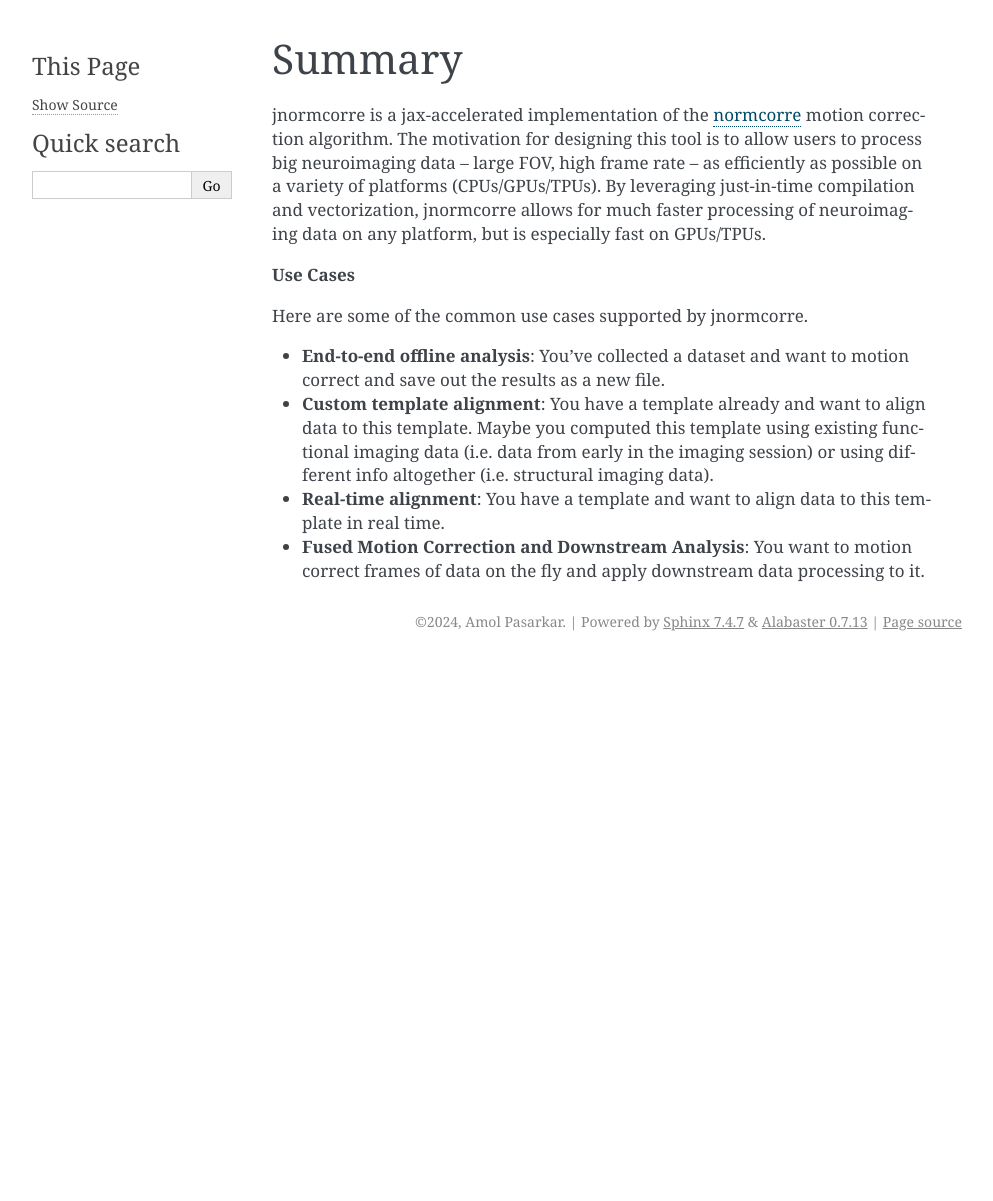
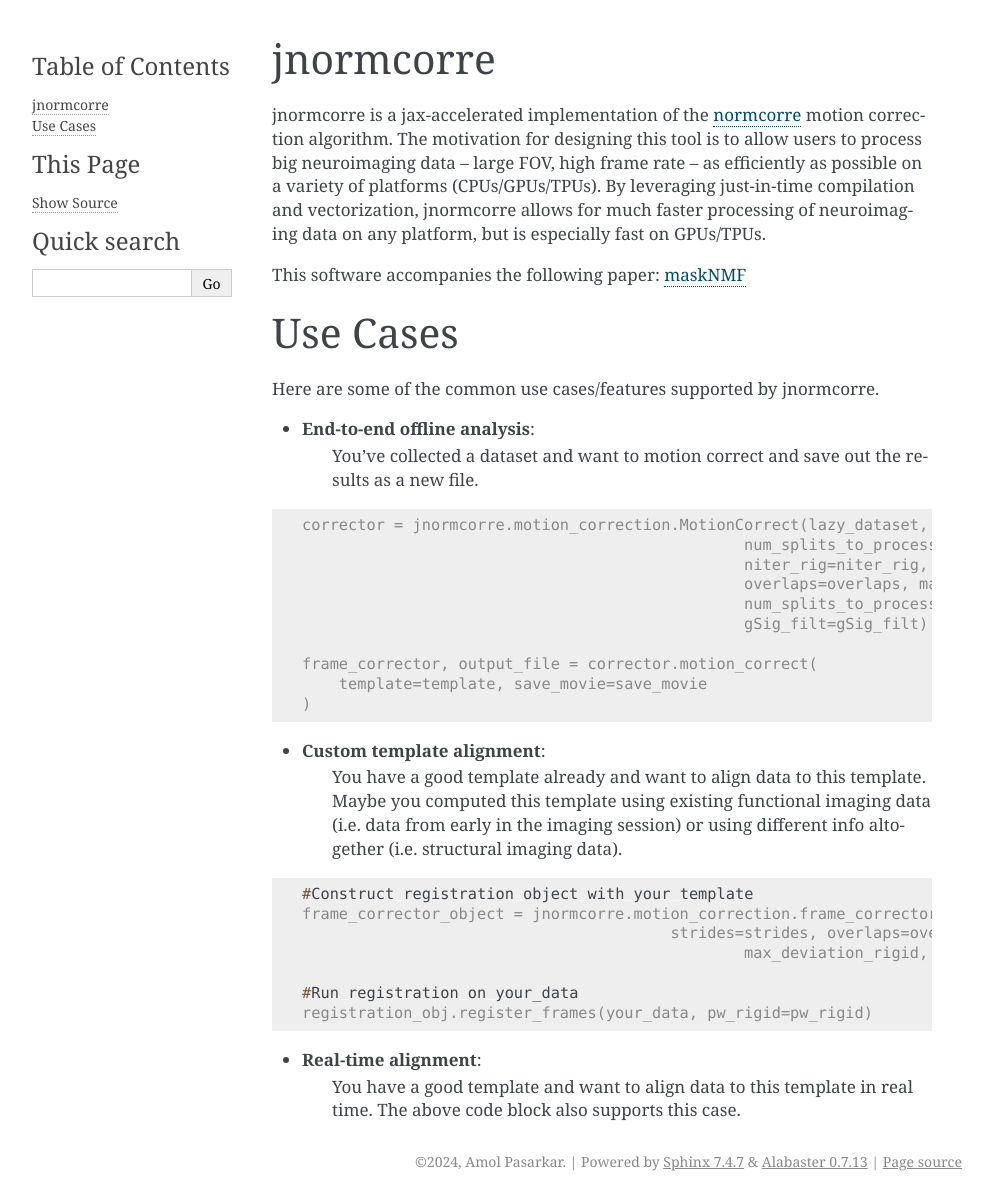
Before and after one commit to apasarkar/jnormcorre, a Sphinx documentation site: the page built from docs/source/Summary.rst, in a window 1280 px wide. Shown: the whole page, without its empty margins (148-1141 px from the left). Built offline with Sphinx 7.4.7, drawn with Linux system fonts in a browser that asks for light colours; before the commit the page ends 900 px from its top, so only the background shows below that.

Commit message:
Updated summary file to include some code blocks

```diff
--- a/docs/source/Summary.rst
+++ b/docs/source/Summary.rst
@@ -1,7 +1,7 @@
 .. Summary
 
-Summary
-=======
+jnormcorre
+==========
 
 jnormcorre is a jax-accelerated implementation of the `normcorre <https://www.sciencedirect.com/science/article/pii/S0165027017302753>`_ motion correction
 algorithm. The motivation for designing this tool is to allow users to
@@ -10,15 +10,44 @@ as possible on a variety of platforms (CPUs/GPUs/TPUs). By leveraging just-in-ti
 compilation and vectorization, jnormcorre allows for much faster processing
 of neuroimaging data on any platform, but is especially fast on GPUs/TPUs.
 
+This software accompanies the following paper: `maskNMF <https://www.biorxiv.org/content/10.1101/2023.09.14.557777v1.full.pdf>`_
 
-**Use Cases**
+Use Cases
+=========
 
-Here are some of the common use cases supported by jnormcorre.
+Here are some of the common use cases/features supported by jnormcorre.
 
-- **End-to-end offline analysis**: You've collected a dataset and want to motion correct and save out the results as a new file.
+- **End-to-end offline analysis**:
+    You've collected a dataset and want to motion correct and
+    save out the results as a new file.
 
-- **Custom template alignment**: You have a template already and want to align data to this template. Maybe you computed this template using existing functional imaging data (i.e. data from early in the imaging session) or using different info altogether (i.e. structural imaging data).
 
-- **Real-time alignment**: You have a template and want to align data to this template in real time.
+.. code-block:: console
 
-- **Fused Motion Correction and Downstream Analysis**: You want to motion correct frames of data on the fly and apply downstream data processing to it.
+    corrector = jnormcorre.motion_correction.MotionCorrect(lazy_dataset, max_shifts=max_shifts, frames_per_split=frames_per_split,
+                                                    num_splits_to_process_rig=num_splits_to_process_rig,
+                                                    niter_rig=niter_rig, pw_rigid=pw_rigid, strides=strides,
+                                                    overlaps=overlaps, max_deviation_rigid=max_deviation_rigid,
+                                                    num_splits_to_process_els=num_splits_to_process_els, min_mov=min_mov,
+                                                    gSig_filt=gSig_filt)
+
+    frame_corrector, output_file = corrector.motion_correct(
+        template=template, save_movie=save_movie
+    )
+
+- **Custom template alignment**:
+    You have a good template already and want to align data to this template. Maybe you computed this template using existing functional imaging data (i.e. data from early in the imaging session) or using different info altogether (i.e. structural imaging data).
+
+.. code-block:: console
+
+    #Construct registration object with your template
+    frame_corrector_object = jnormcorre.motion_correction.frame_corrector(template, max_shifts,
+                                            strides=strides, overlaps=overlaps,
+                                                    max_deviation_rigid, min_mov=0)
+
+    #Run registration on your_data
+    registration_obj.register_frames(your_data, pw_rigid=pw_rigid)
+
+- **Real-time alignment**:
+    You have a good template and want to align data to this template in real time.
+    The above code block also supports this case.
```
